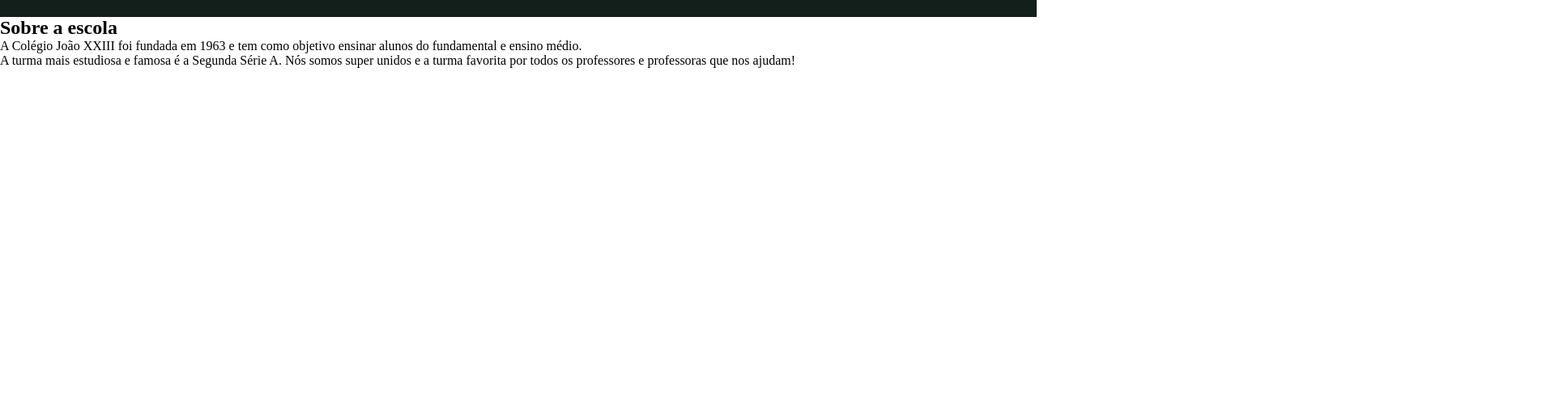
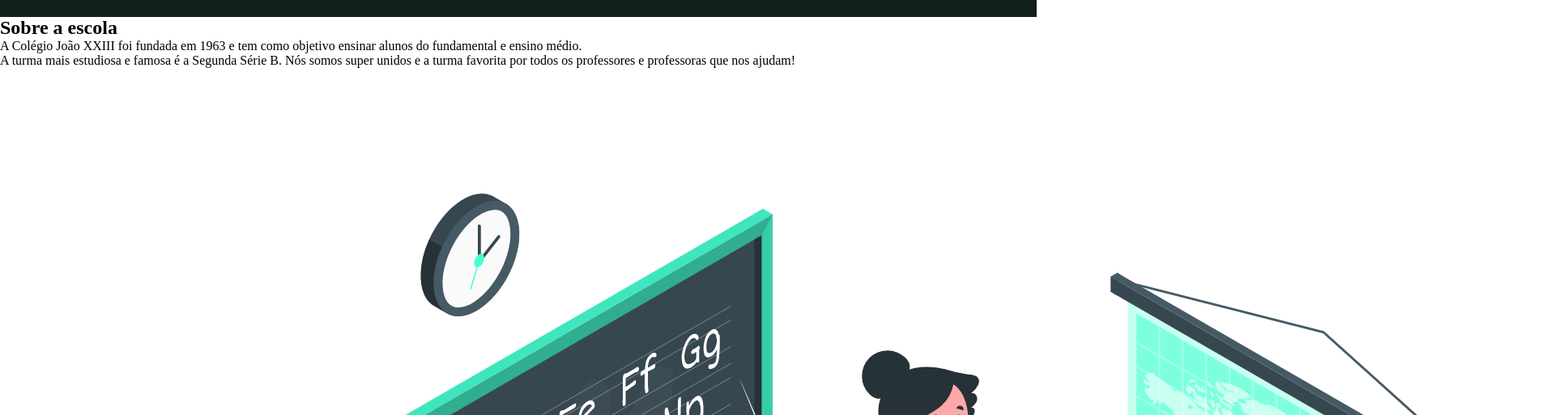
Before and after one commit to Ranca15/site-escola-2024, a plain HTML site: page index.html in a window 1280 px wide. Shown: the part 103-616 px from the top of the page at 81% size, 1920 px wide, since content can reach past the window. Drawn offline with Linux system fonts and the light colour scheme.

Commit message:
atualizando

```diff
--- a/index.html
+++ b/index.html
@@ -19,8 +19,8 @@
     <section class="escola">
         <h2 class="escola-titulo">Sobre a escola</h2>
         <p class="escola-texto-um">A Colégio João XXIII foi fundada em 1963 e tem como objetivo ensinar alunos do fundamental e ensino médio.</p>
-        <p class="escola-texto-dois">A turma mais estudiosa e famosa é a Segunda Série A. Nós somos super unidos e a turma favorita por todos os professores e professoras que nos ajudam!</p>
-
+        <p class="escola-texto-dois">A turma mais estudiosa e famosa é a Segunda Série B. Nós somos super unidos e a turma favorita por todos os professores e professoras que nos ajudam!</p>
+        <img class="escola-imagem" src="Teaching-amico (1).png" alt="Professora ensinando os alunos">
     </section>
 </body>
 </html>
```
